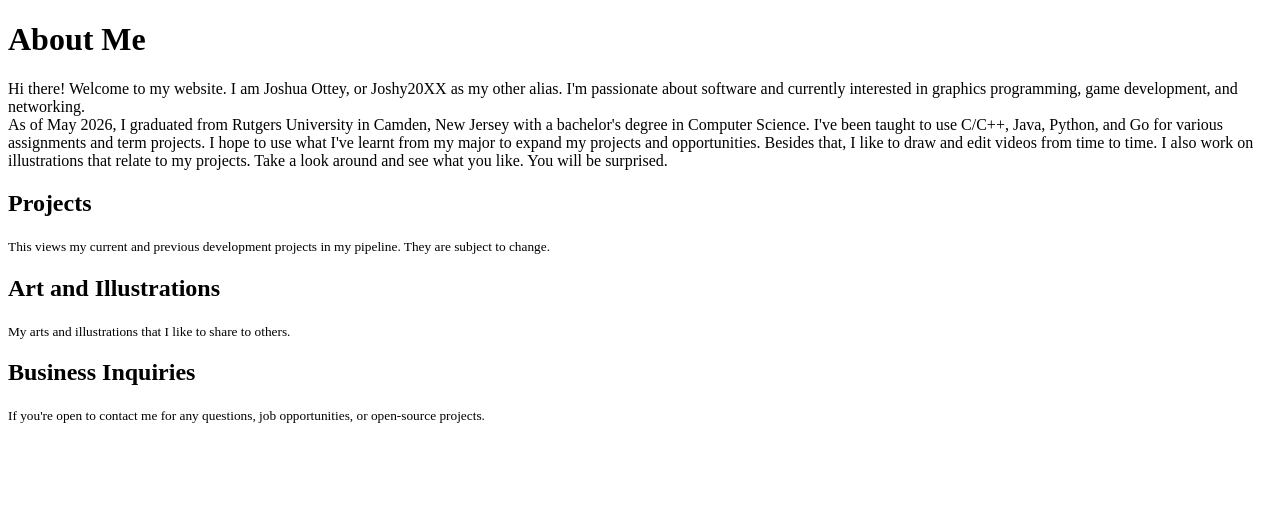
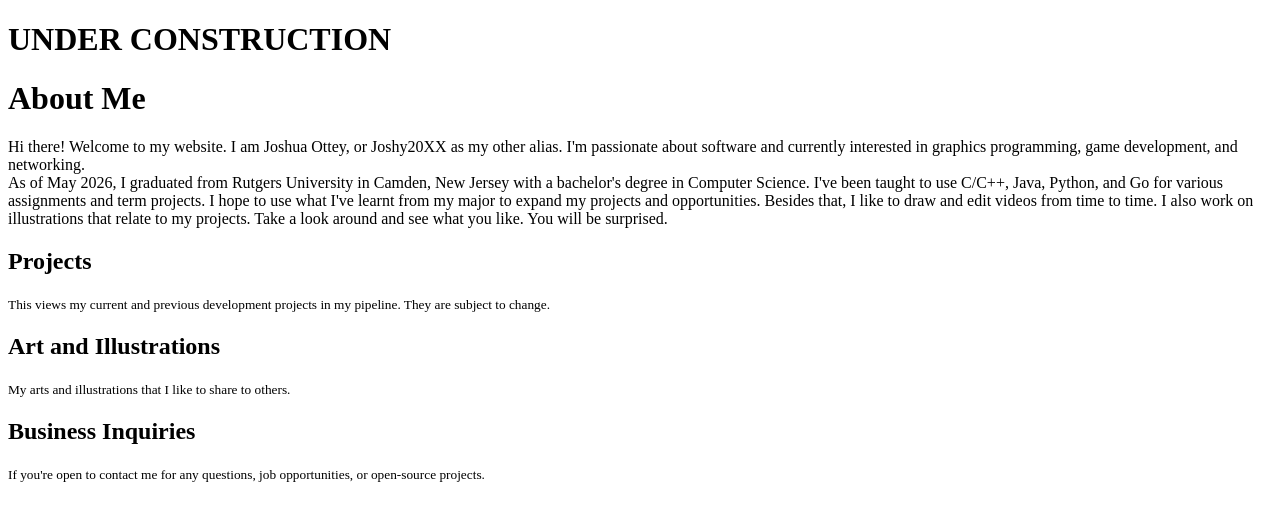
Before and after one commit to Joshy20XX/joshy20xx.github.io, a plain HTML site: page index.html in a window 1280 px wide. Drawn offline with Linux system fonts and the light colour scheme.

Commit message:
Update index.html

```diff
--- a/index.html
+++ b/index.html
@@ -1,9 +1,10 @@
 <!DOCTYPE html>
   <html lang="en">
   <head>
-    <title>Home | Joshy20XX</title>
+    <title>Home | Joshy20XX | UNDER CONSTRUCTION</title>
   </head>
   <body>
+    <h1>UNDER CONSTRUCTION</h1>
     <h1>About Me</h1>
     <p title=About Me>
       Hi there! Welcome to my website. I am Joshua Ottey, or Joshy20XX as my other alias. I'm passionate about software and currently interested in
```
